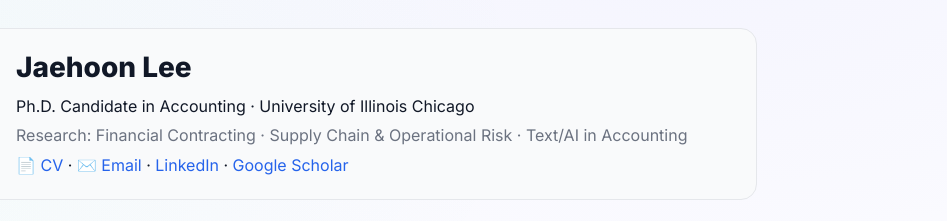
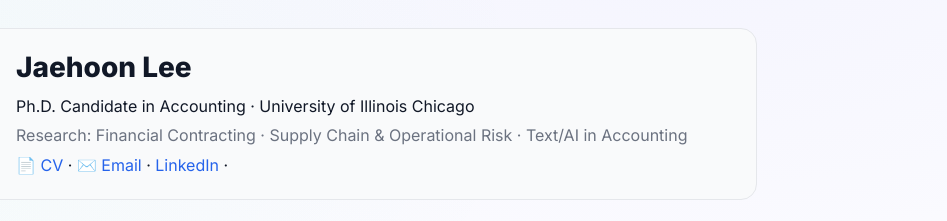
Before and after one commit to jaehoon7ee/jaehoon7ee.github.io, a plain HTML site: page index.html in a window 1280 px wide. Shown: the top 221 px of the page, 333-1280 px from the left. Drawn offline with Linux system fonts and the light colour scheme.

Commit message:
Update index.html

```diff
--- a/index.html
+++ b/index.html
@@ -36,7 +36,6 @@
           <a href="CV.pdf" target="_blank">📄 CV</a> ·
           <a href="mailto:jlee884@uic.edu">✉️ Email</a> ·
           <a href="https://www.linkedin.com/in/jaehoon7ee" target="_blank">LinkedIn</a> ·
-          <a href="https://scholar.google.com/" target="_blank">Google Scholar</a>
         </p>
       </div>
     </header>
```
